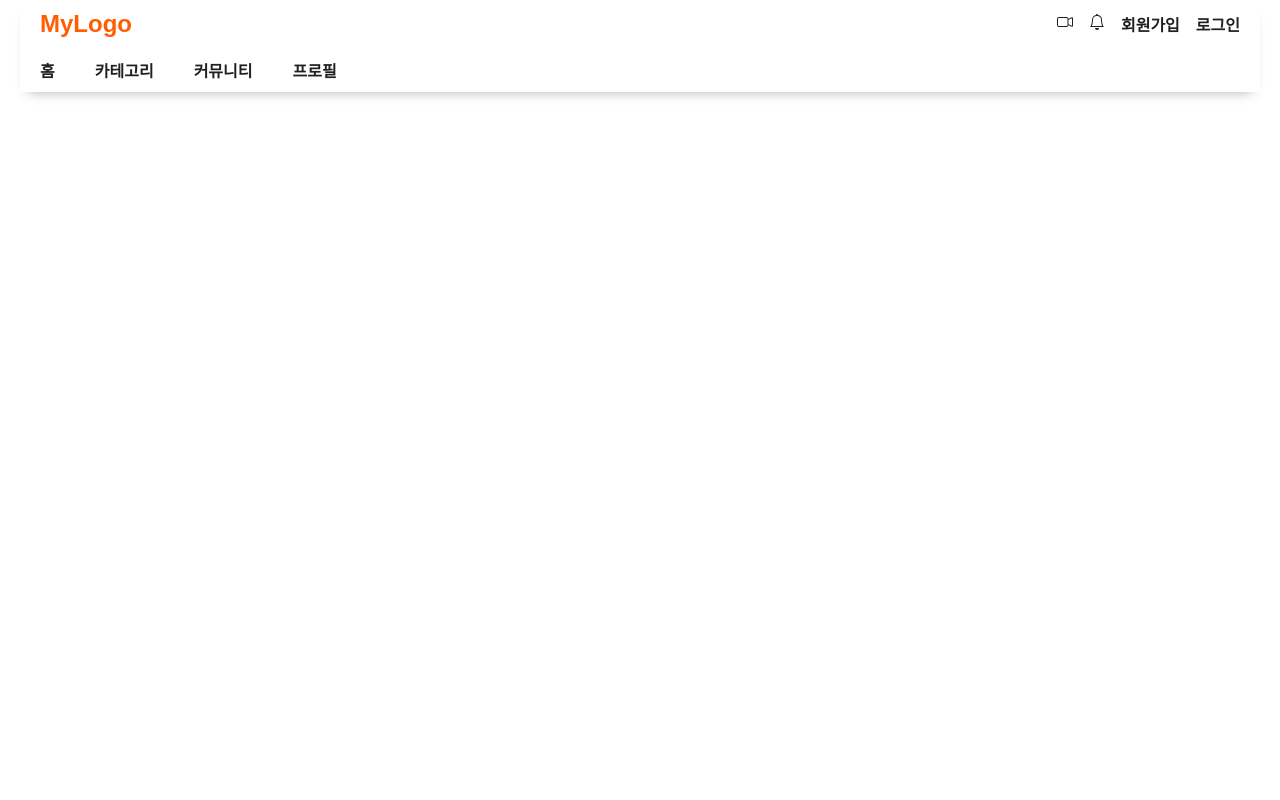
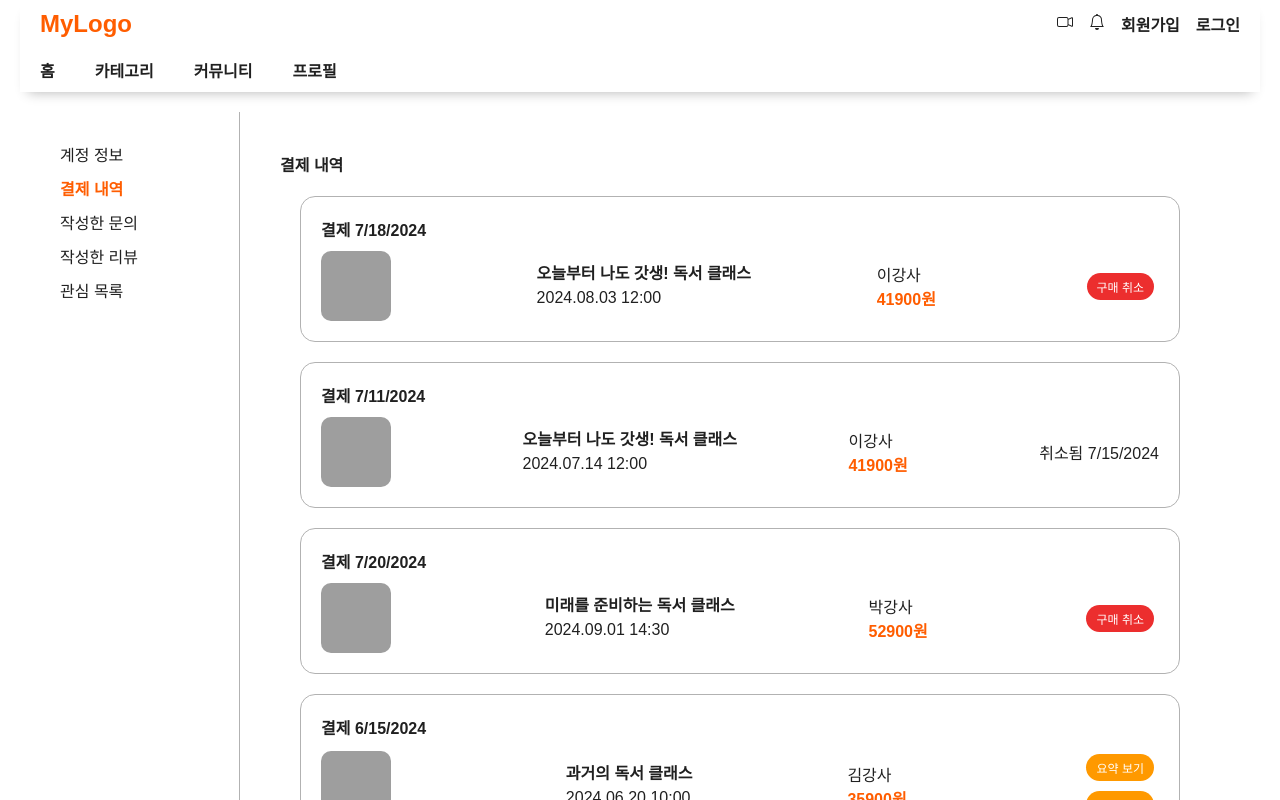
Before and after one commit to wavekt98/DITTO, a React (Vite) app in the folder front/: page /mypage/payments in a window 1280 px wide. Shown: the top 800 px of the page. Built offline with nearby package versions, Linux system fonts and the light colour scheme; grey boxes are pictures that could not be loaded; a web font is replaced by a local one.

Commit message:
:sparkles: Feat #S11P12A106-113 #in-progress 마이페이지 결제수강 내역 기능 구현

```diff
--- a/front/src/components/MyPage/Common/SidebarNav.jsx
+++ b/front/src/components/MyPage/Common/SidebarNav.jsx
@@ -1,4 +1,5 @@
 import React from 'react';
+import { NavLink } from 'react-router-dom';
 import styled from 'styled-components';
 
 const Sidebar = styled.div`
@@ -7,23 +8,31 @@ const Sidebar = styled.div`
   padding: 20px;
 `;
 
-const NavItem = styled.div`
+const NavItem = styled(NavLink)`
+  display: block;
   margin: 10px 0;
   cursor: pointer;
   color: var(--TEXT_PRIMARY);
+  text-decoration: none;
+
+  &.active {
+    font-weight: bold;
+    color: var(--PRIMARY);
+  }
+
   &:hover {
     color: var(--PRIMARY_DARK);
   }
 `;
 
-const SidebarNav = ({ setSelectedMenu }) => {
+const SidebarNav = () => {
   return (
     <Sidebar>
-      <NavItem onClick={() => setSelectedMenu('account')}>계정 정보</NavItem>
-      <NavItem onClick={() => setSelectedMenu('payments')}>결제 내역</NavItem>
-      <NavItem onClick={() => setSelectedMenu('queries')}>작성한 문의</NavItem>
-      <NavItem onClick={() => setSelectedMenu('reviews')}>작성한 리뷰</NavItem>
-      <NavItem onClick={() => setSelectedMenu('wishlist')}>관심 목록</NavItem>
+      <NavItem to="account">계정 정보</NavItem>
+      <NavItem to="payments">결제 내역</NavItem>
+      <NavItem to="queries">작성한 문의</NavItem>
+      <NavItem to="reviews">작성한 리뷰</NavItem>
+      <NavItem to="wishlist">관심 목록</NavItem>
     </Sidebar>
   );
 };
--- /dev/null
+++ b/front/src/components/MyPage/Payment/PaymentDetail.jsx
@@ -0,0 +1,139 @@
+import React from 'react';
+import styled from 'styled-components';
+
+const ListContainer = styled.div`
+  margin-top: 20px;
+`;
+
+const PaymentItemContainer = styled.div`
+  display: flex;
+  flex-direction: column;
+  border: 1px solid var(--BORDER_COLOR);
+  border-radius: 15px;
+  padding: 20px;
+  margin: 20px;
+`;
+
+const PaymentDateContainer = styled.div`
+  display: flex;
+  justify-content: space-between;
+  align-items: center;
+  margin-bottom: 10px;
+`;
+
+const PaymentDate = styled.div`
+  font-weight: bold;
+`;
+
+const PaymentDetails = styled.div`
+  display: flex;
+  justify-content: space-between;
+  align-items: center;
+`;
+
+const PaymentImage = styled.img`
+  width: 70px;
+  height: 70px;
+  margin-right: 20px;
+  border-radius: 10px;
+`;
+
+const PaymentInfo = styled.div`
+  display: flex;
+  flex-direction: column;
+`;
+
+const PaymentName = styled.div`
+  font-weight: bold;
+  margin-bottom: 5px;
+`;
+
+const ClassStartDateTime = styled.div`
+  margin-bottom: 5px;
+`;
+
+const PaymentPrice = styled.div`
+  font-weight: bold;
+  color: var(--PRIMARY);
+  margin-right: 20px;
+`;
+
+const PaymentActions = styled.div`
+  display: flex;
+  flex-direction: column;
+  align-items: flex-end;
+`;
+
+const ActionButton = styled.button`
+  padding: 5px 10px;
+  margin: 5px;
+  background-color: ${(props) => (props.$cancel ? 'var(--RED)' : 'var(--SECONDARY)')};
+  color: white;
+  border: none;
+  border-radius: 15px;
+  font-size: 12px;
+  cursor: pointer;
+  &:hover {
+    filter: brightness(0.9);
+  }
+`;
+
+const PaymentUserName = styled.div`
+  margin-right: 20px;
+`;
+
+const PaymentDetail = ({ payments }) => {
+  return (
+    <ListContainer>
+      {payments.map((payment) => {
+        const classStartDateTime = new Date(
+          payment.year,
+          payment.month - 1,
+          payment.day,
+          payment.hour,
+          payment.minute
+        );
+        const now = new Date();
+        const payTime = new Date(payment.payTime);
+        const payCancelTime = payment.payCancelTime ? new Date(payment.payCancelTime) : null;
+
+        return (
+          <PaymentItemContainer key={payment.paymentId}>
+            <PaymentDateContainer>
+              <PaymentDate>결제 {payTime.toLocaleDateString()}</PaymentDate>
+            </PaymentDateContainer>
+            <PaymentDetails>
+              <PaymentImage src={payment.classImage} alt={payment.className} />
+              <PaymentInfo>
+                <PaymentName>{payment.className}</PaymentName>
+                <ClassStartDateTime>
+                  {`${payment.year}.${String(payment.month).padStart(2, '0')}.${String(payment.day).padStart(2, '0')} ${String(payment.hour).padStart(2, '0')}:${String(payment.minute).padStart(2, '0')}`}
+                </ClassStartDateTime>
+              </PaymentInfo>
+              <div>
+                <PaymentUserName>{payment.userName}</PaymentUserName>
+                <PaymentPrice>{payment.classPrice}원</PaymentPrice>
+              </div>
+              <PaymentActions>
+                {!payCancelTime && classStartDateTime > now && (
+                  <ActionButton $cancel>구매 취소</ActionButton>
+                )}
+                {payCancelTime && (
+                  <div>취소됨 {payCancelTime.toLocaleDateString()}</div>
+                )}
+                {!payCancelTime && classStartDateTime <= now && (
+                  <>
+                    <ActionButton>요약 보기</ActionButton>
+                    <ActionButton>리뷰 작성</ActionButton>
+                  </>
+                )}
+              </PaymentActions>
+            </PaymentDetails>
+          </PaymentItemContainer>
+        );
+      })}
+    </ListContainer>
+  );
+};
+
+export default PaymentDetail;
--- a/front/src/components/MyPage/UserInfo/AddressModal.jsx
+++ b/front/src/components/MyPage/UserInfo/AddressModal.jsx
@@ -107,7 +107,7 @@ const SaveButton = styled.button`
   font-weight: bold;
   border: 1px solid var(--BORDER_COLOR);
   border: none;
-  box-shadow: 0 5px 5px rgba(0, 0, 0, 0.2);
+  box-shadow: 0 px 8px rgba(0, 0, 0, 0.2);
   border-radius: 15px;
   font-size: 14px;
   cursor: pointer;
--- a/front/src/pages/Mypage/MyPage.jsx
+++ b/front/src/pages/Mypage/MyPage.jsx
@@ -1,7 +1,7 @@
-import React, { useState } from 'react';
+import React from 'react';
+import { Outlet } from 'react-router-dom';
 import styled from 'styled-components';
 import SidebarNav from '../../components/MyPage/Common/SidebarNav';
-import UserInfoDetailPage from './UserInfoPage/UserInfoDetailPage';
 
 const Container = styled.div`
   display: flex;
@@ -14,25 +14,11 @@ const Content = styled.div`
 `;
 
 const MyPage = () => {
-  const [selectedMenu, setSelectedMenu] = useState('account'); // 현재 선택된 메뉴 상태
-
-  const renderContent = () => {
-    switch (selectedMenu) {
-      case 'account':
-        return <UserInfoDetailPage />;
-      // 추가 메뉴에 따라 다른 컴포넌트를 렌더링
-      // case 'otherMenu':
-      //   return <OtherComponent />;
-      default:
-        return null;
-    }
-  };
-
   return (
     <Container>
-      <SidebarNav setSelectedMenu={setSelectedMenu} />
+      <SidebarNav />
       <Content>
-        {renderContent()}
+        <Outlet /> {/* Nested route will be rendered here */}
       </Content>
     </Container>
   );
--- /dev/null
+++ b/front/src/pages/Mypage/PaymentPage/PaymentPage.jsx
@@ -0,0 +1,135 @@
+import React, { useState, useEffect } from 'react';
+import styled from 'styled-components';
+import PaymentDetail from '../../../components/MyPage/Payment/PaymentDetail';
+import axios from 'axios';
+import { useSelector } from 'react-redux';
+
+const Container = styled.div`
+  padding: 20px;
+`;
+
+const LoadMoreButton = styled.button`
+  padding: 10px 20px;
+  background-color: var(--SECONDARY);
+  color: white;
+  border: none;
+  border-radius: 15px;
+  font-size: 14px;
+  cursor: pointer;
+  margin-top: 20px;
+  &:hover {
+    filter: brightness(0.9);
+  }
+`;
+
+const dummyPayments = [
+  {
+    paymentId: 1,
+    payTime: '2024-07-18T12:34:56Z',
+    userName: '이강사',
+    classImage: '/path/to/image.jpg',
+    className: '오늘부터 나도 갓생! 독서 클래스',
+    classPrice: 41900,
+    year: 2024,
+    month: 8,
+    day: 3,
+    hour: 12,
+    minute: 0,
+    payCancelTime: null,
+  },
+  {
+    paymentId: 2,
+    payTime: '2024-07-11T12:34:56Z',
+    userName: '이강사',
+    classImage: '/path/to/image.jpg',
+    className: '오늘부터 나도 갓생! 독서 클래스',
+    classPrice: 41900,
+    year: 2024,
+    month: 7,
+    day: 14,
+    hour: 12,
+    minute: 0,
+    payCancelTime: '2024-07-15T12:34:56Z',
+  },
+  {
+    paymentId: 3,
+    payTime: '2024-07-20T12:34:56Z',
+    userName: '박강사',
+    classImage: '/path/to/image2.jpg',
+    className: '미래를 준비하는 독서 클래스',
+    classPrice: 52900,
+    year: 2024,
+    month: 9,
+    day: 1,
+    hour: 14,
+    minute: 30,
+    payCancelTime: null,
+  },
+  {
+    paymentId: 4,
+    payTime: '2024-06-15T12:34:56Z',
+    userName: '김강사',
+    classImage: '/path/to/image3.jpg',
+    className: '과거의 독서 클래스',
+    classPrice: 35900,
+    year: 2024,
+    month: 6,
+    day: 20,
+    hour: 10,
+    minute: 0,
+    payCancelTime: null,
+  },
+];
+
+const PaymentPage = () => {
+  const [payments, setPayments] = useState([]);
+  const [loading, setLoading] = useState(false);
+  const { userId } = useSelector((state) => state.auth);
+
+  useEffect(() => {
+    fetchPayments();
+  }, []);
+
+  const fetchPayments = async () => {
+    setLoading(true);
+    try {
+      // 서버와 통신하는 부분을 주석 처리하고 더미 데이터를 사용합니다.
+      // const response = await axios.get(`/mypage/${userId}/payment`);
+      // setPayments(response.data.payments);
+      setPayments(dummyPayments); // 더미 데이터 설정
+    } catch (error) {
+      console.error('Error fetching payment data:', error);
+    } finally {
+      setLoading(false);
+    }
+  };
+
+  const loadMorePayments = async () => {
+    if (payments.length === 0) return;
+
+    const finalDate = payments[payments.length - 1].payTime;
+    setLoading(true);
+    try {
+      // 서버와 통신하는 부분을 주석 처리하고 더미 데이터를 사용합니다.
+      // const response = await axios.get(`/mypage/${userId}/payment-more?final-date=${finalDate}`);
+      // setPayments((prevPayments) => [...prevPayments, ...response.data.payments]);
+      setPayments((prevPayments) => [...prevPayments, ...dummyPayments]); // 더미 데이터 추가
+    } catch (error) {
+      console.error('Error loading more payments:', error);
+    } finally {
+      setLoading(false);
+    }
+  };
+
+  return (
+    <Container>
+      <h2>결제 내역</h2>
+      <PaymentDetail payments={payments} />
+      <LoadMoreButton onClick={loadMorePayments} disabled={loading}>
+        {loading ? '불러오는 중...' : '더보기'}
+      </LoadMoreButton>
+    </Container>
+  );
+};
+
+export default PaymentPage;
--- a/front/src/routes/route.jsx
+++ b/front/src/routes/route.jsx
@@ -1,5 +1,4 @@
 import { Routes, Route } from "react-router-dom";
-
 import HomePage from "../pages/HomePage";
 import ClassListPage from "../pages/Class/ClassListPage";
 import ClassDetailPage from "../pages/Class/ClassDetailPage";
@@ -13,6 +12,8 @@ import BoardDetailPage from "../pages/Board/BoardDetailPage";
 import BoardAddPage from "../pages/Board/BoardAddPage";
 import ProfileDetailPage from "../pages/Profile/ProfileDetailPage";
 import ProfileSearchPage from "../pages/Profile/ProfileSearchPage";
+import UserInfoDetail from "../pages/Mypage/UserInfoPage/UserInfoDetailPage";
+import PaymentPage from "../pages/Mypage/PaymentPage/PaymentPage"; // 추가된 라우트
 
 const AppRoutes = () => {
   return (
@@ -25,22 +26,17 @@ const AppRoutes = () => {
       <Route path="/login" element={<LoginPage />} />
       <Route path="/signup" element={<SignupPage />} />
       <Route path="/callback" element={<KakaoCallback />} />
-      <Route path="/mypage" element={<MyPage />} />
+      <Route path="/mypage/*" element={<MyPage />}> {/* Nested Routes */}
+        <Route path="account" element={<UserInfoDetail />} />
+        <Route path="payments" element={<PaymentPage />} />
+      </Route>
       <Route path="/board/:boardCategory" element={<BoardListPage />} />
-      <Route
-        path="/board/:boardCategory/:postId"
-        element={<BoardDetailPage />}
-      />
+      <Route path="/board/:boardCategory/:postId" element={<BoardDetailPage />} />
       <Route path="/board/add" element={<BoardAddPage />} />
       <Route path="/board/edit/:postId" element={<BoardAddPage />} />
       <Route path="/profile" element={<ProfileDetailPage />} />
       <Route path="/profile/my" element={<ProfileDetailPage />} />
       <Route path="/profile/search" element={<ProfileSearchPage />} />
-      {/* <Route path="/nasa" element={
-        <PrivateRoute>
-          <></>
-        </PrivateRoute>
-      } /> */}
     </Routes>
   );
 };
```
